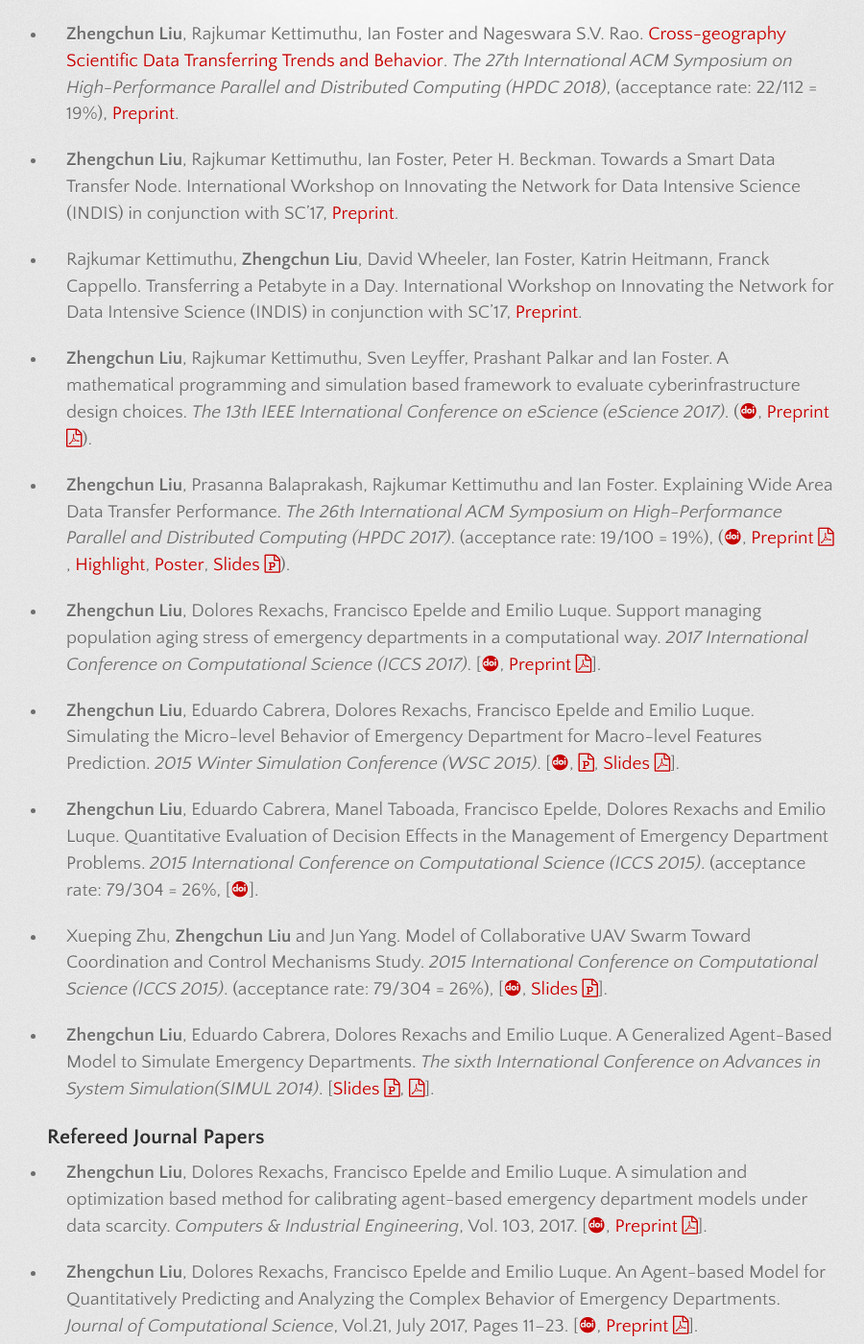
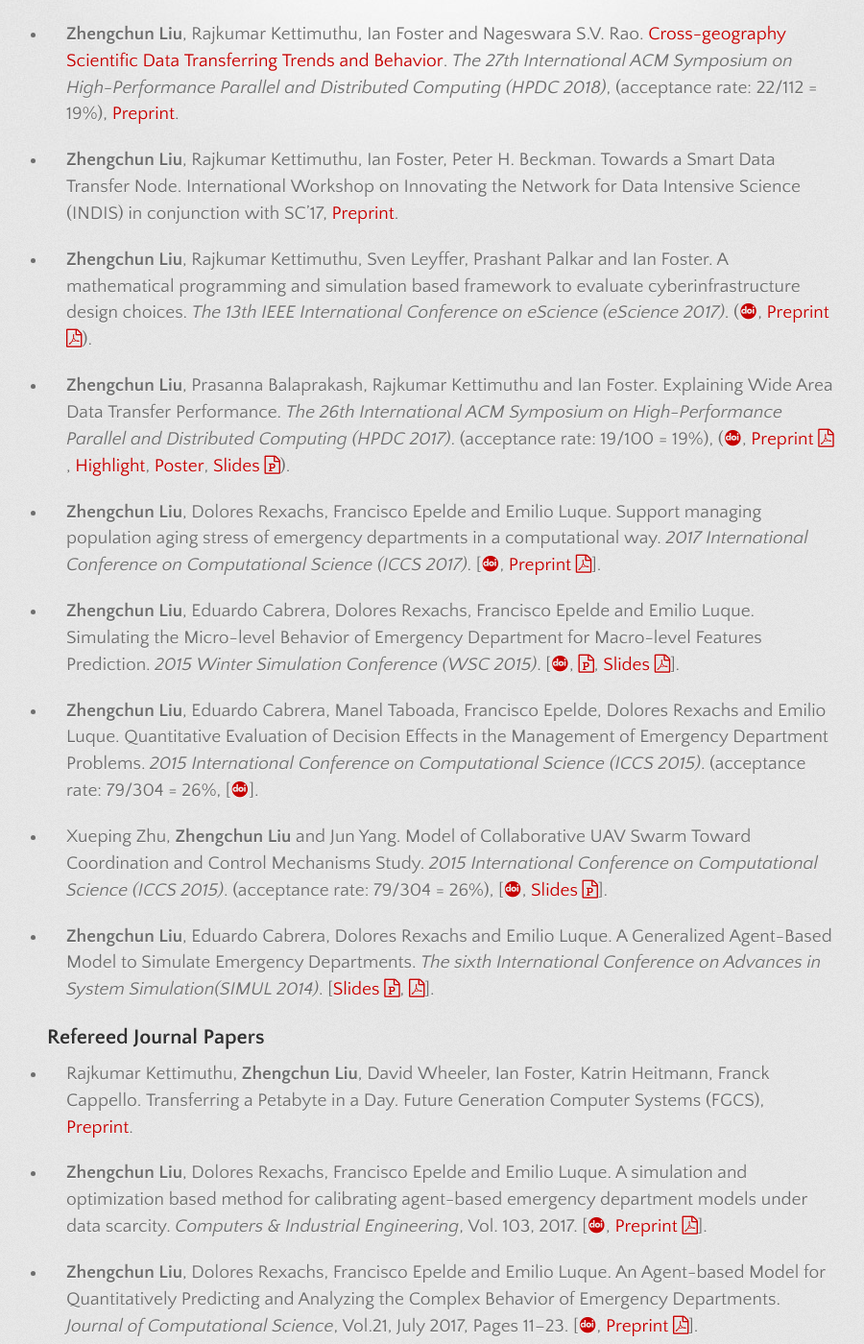
Before and after one commit to lzhengchun/lzhengchun.github.io, a Jekyll site: the page built from Publication.md, in a window 1280 px wide and 1400 px high, scrolled down 356 px. Shown: the whole window at 96% size, without its empty margins (181-1081 px from the left). Built offline with Jekyll 4.4.1, drawn with Linux system fonts in a browser that asks for light colours; some web fonts are replaced.

Commit message:
add, delete, polish etc.

```diff
--- a/Publication.md
+++ b/Publication.md
@@ -9,8 +9,6 @@
 - __Zhengchun Liu__, Rajkumar Kettimuthu, Ian Foster and Nageswara S.V. Rao. [Cross-geography Scientific Data Transferring Trends and Behavior](https://doi.org/10.1145/3208040.3208053). *The 27th International ACM Symposium on High-Performance Parallel and Distributed Computing (HPDC 2018)*, (acceptance rate: 22/112 = 19%), [Preprint](file/hpdc2018.pdf).
 
 - __Zhengchun Liu__, Rajkumar Kettimuthu, Ian Foster, Peter H. Beckman. Towards a Smart Data Transfer Node. International Workshop on Innovating the Network for Data Intensive Science (INDIS) in conjunction with SC'17, [Preprint](file/indis17.pdf).
-
-- Rajkumar Kettimuthu, __Zhengchun Liu__, David Wheeler, Ian Foster, Katrin Heitmann, Franck Cappello. Transferring a Petabyte in a Day. International Workshop on Innovating the Network for Data Intensive Science (INDIS) in conjunction with SC'17, [Preprint](file/1pb-indis17.pdf).
 
 - __Zhengchun Liu__, Rajkumar Kettimuthu, Sven Leyffer, Prashant Palkar and Ian Foster. A mathematical programming and simulation based framework to evaluate cyberinfrastructure design choices. *The 13th IEEE International Conference on eScience (eScience 2017)*. ([<i class="ai ai-doi" aria-hidden="true"></i>](https://doi.org/10.1109/eScience.2017.27), [Preprint <i class="fa fa-file-pdf-o" aria-hidden="true"></i>](file/eScience17-preprint-Liu.pdf)<!--, <a class="btn btn-primary btn-outline btn-xs" href="file/eScience17-preprint-Liu.pdf" target="_blank">Preprint</a>-->).
 
@@ -27,6 +25,8 @@
 - __Zhengchun Liu__, Eduardo Cabrera, Dolores Rexachs and Emilio Luque. A Generalized Agent-Based Model to Simulate Emergency Departments. *The sixth International Conference on Advances in System Simulation(SIMUL 2014)*. [[Slides <i class="fa fa-file-powerpoint-o" aria-hidden="true"></i>](file/SIMUL_2014_slide.pdf), [<i class="fa fa-file-pdf-o" aria-hidden="true"></i>](file/SIMUL_2014_article.pdf)].
 
 ## Refereed Journal Papers
+- Rajkumar Kettimuthu, __Zhengchun Liu__, David Wheeler, Ian Foster, Katrin Heitmann, Franck Cappello. Transferring a Petabyte in a Day. Future Generation Computer Systems (FGCS), [Preprint](file/1pb-indis17.pdf).
+
 - __Zhengchun Liu__, Dolores Rexachs, Francisco Epelde and Emilio Luque. A simulation and optimization based method for calibrating agent-based emergency department models under data scarcity. *Computers & Industrial Engineering*, Vol. 103, 2017. [[<i class="ai ai-doi" aria-hidden="true"></i>](https://doi.org/10.1016/j.cie.2016.11.036), [Preprint <i class="fa fa-file-pdf-o" aria-hidden="true"></i>](file/abm-calibration-zhengchun-liu.pdf)].
 
 - __Zhengchun Liu__, Dolores Rexachs, Francisco Epelde and Emilio Luque. An Agent-based Model for Quantitatively Predicting and Analyzing the Complex Behavior of Emergency Departments. *Journal of Computational Science*, Vol.21, July 2017, Pages 11–23. [[<i class="ai ai-doi" aria-hidden="true"></i>](https://doi.org/10.1016/j.jocs.2017.05.015), [Preprint <i class="fa fa-file-pdf-o" aria-hidden="true"></i>](file/abm-ed-mdl_Zhengchun-Liu.pdf)].
```
Also changed, not shown: 1 other file.
